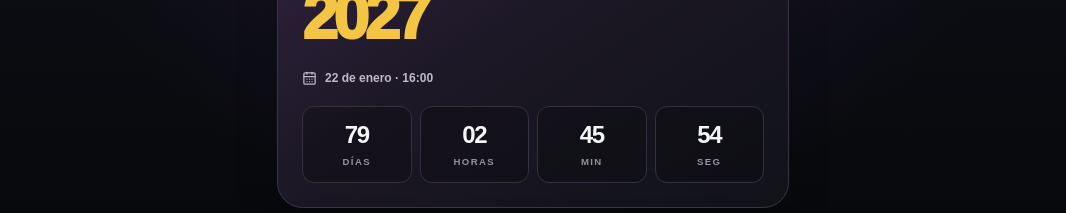
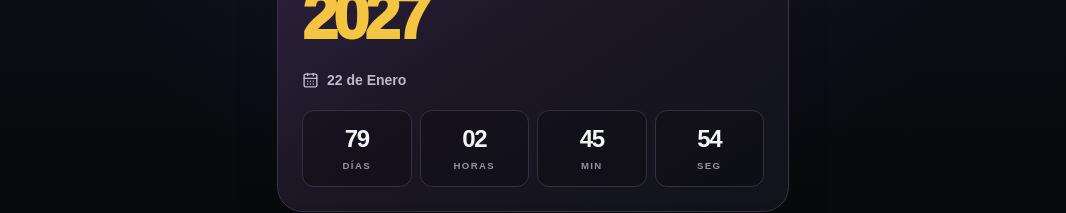
Before and after one commit to Valen-Pino/tartopolis, a Next.js app: page / in a window 1280 px wide. Shown: the part 210-423 px from the top of the page, without its empty margins (107-1173 px from the left). Built offline with nearby package versions, Linux system fonts and the light colour scheme; no server answers.

Commit message:
Simplifica historial de hazañas y títulos de la home

```diff
--- a/src/app/page.tsx
+++ b/src/app/page.tsx
@@ -20,7 +20,7 @@ export default async function HomePage() {
       <section className="overflow-hidden rounded-[1.6rem] border border-[#3d3448] bg-gradient-to-br from-[#332443] via-[#1b1724] to-[#111319] p-6 shadow-2xl">
         <div className="flex items-center gap-2 text-xs font-black uppercase tracking-[0.15em] text-[#cabde0]"><MapPin size={15} className="text-[var(--gold)]" /> Florianópolis, Brasil</div>
         <h1 className="display mt-5">Tartópolis<br /><span className="text-[var(--gold)]">2027</span></h1>
-        <div className="mt-6 flex items-center gap-2 text-xs font-bold text-[#c1b9ca]"><CalendarDays size={15} /> 22 de enero · 16:00</div>
+        <div className="mt-6 flex items-center gap-2 text-sm font-bold text-[#c1b9ca]"><CalendarDays size={17} /> 22 de Enero</div>
         <div className="mt-5"><Countdown /></div>
       </section>
 
@@ -46,7 +46,7 @@ export default async function HomePage() {
 
       <section className="card p-5">
         <div className="flex items-center justify-between">
-          <div>{participant && <p className="eyebrow">Podio actual</p>}<h2 className="mt-1 text-xl font-black uppercase tracking-tight">{participant ? "Los que mandan" : "RANKING"}</h2></div>
+          <div><h2 className="text-xl font-black uppercase tracking-tight">{participant ? "Podio Actual" : "RANKING"}</h2></div>
           <Trophy className="text-[var(--gold)]" />
         </div>
         <div className="mt-5 space-y-2">
--- a/src/app/ranking/[slug]/page.tsx
+++ b/src/app/ranking/[slug]/page.tsx
@@ -17,10 +17,10 @@ export default async function ParticipantPage({ params }: { params: Promise<{ sl
       <Link href="/ranking" className="mb-5 inline-flex items-center gap-2 text-sm font-bold text-[var(--muted)]"><ArrowLeft size={17} /> Volver al ranking</Link>
       <div className="card flex items-center gap-4 p-5">
         <OvrBadge value={participant.ovr} />
-        <div className="min-w-0"><p className="eyebrow">Perfil de jugador</p><h1 className="truncate text-3xl font-black uppercase tracking-[-0.05em]">{participant.nickname}</h1><p className="mt-1 text-sm text-[var(--muted)]">{participant.full_name}</p></div>
+        <div className="min-w-0"><h1 className="truncate text-3xl font-black uppercase tracking-[-0.05em]">{participant.nickname}</h1><p className="mt-1 text-sm text-[var(--muted)]">{participant.full_name}</p></div>
       </div>
 
-      <div className="mt-7 flex items-end justify-between"><div><p className="eyebrow">Registro completo</p><h2 className="mt-1 text-2xl font-black uppercase tracking-tight">Historial de Hazañas</h2></div><span className="text-xs font-bold text-[var(--muted)]">{Math.max(0, events.length - 1)} {Math.max(0, events.length - 1) === 1 ? "movimiento" : "movimientos"}</span></div>
+      <h2 className="mt-7 text-2xl font-black uppercase tracking-tight">Historial de Hazañas</h2>
       <div className="relative mt-5 space-y-3 before:absolute before:bottom-5 before:left-[1.15rem] before:top-5 before:w-px before:bg-[#303440]">
         {events.map((event) => {
           const initial = event.source_kind === "initial";
```
